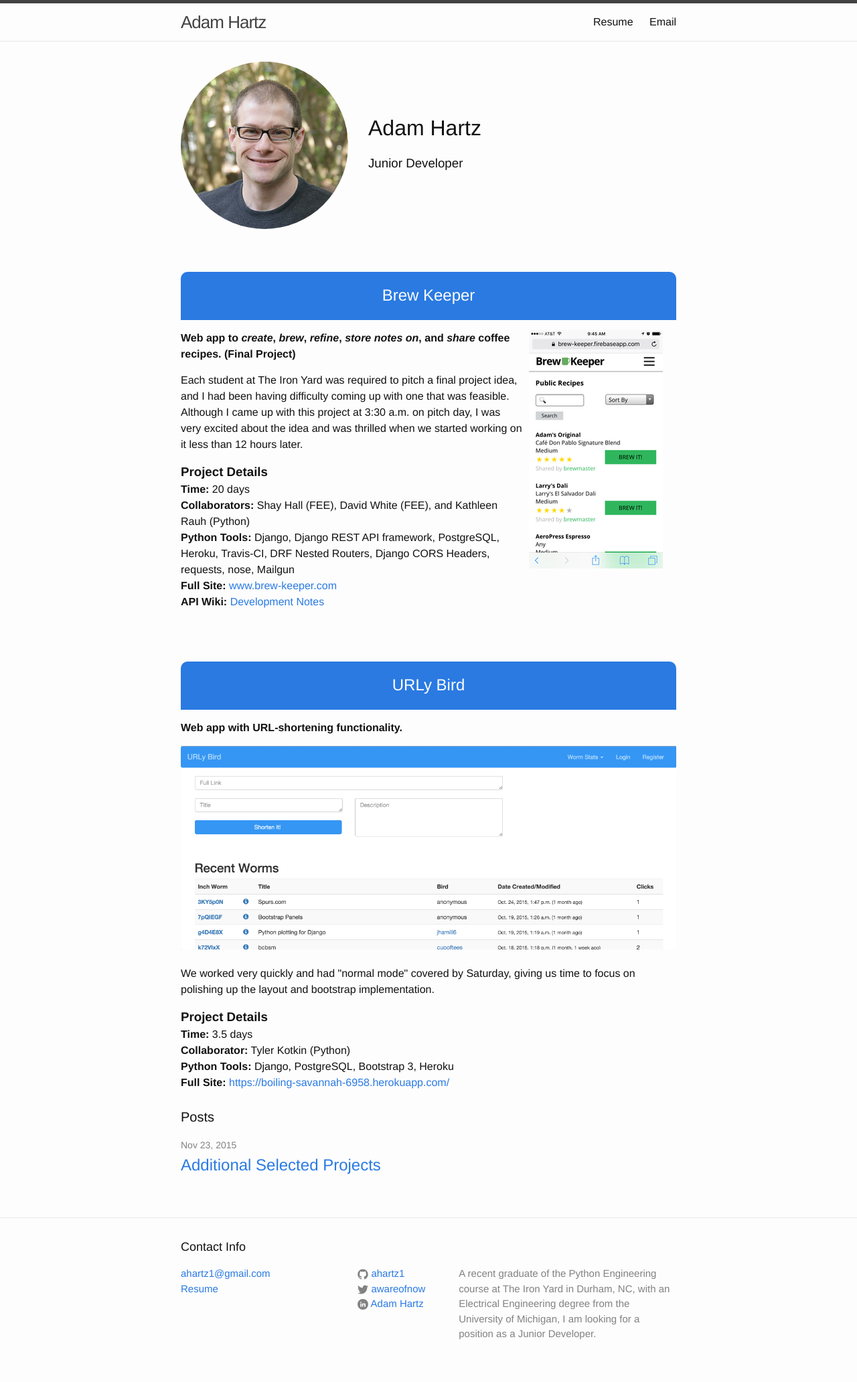
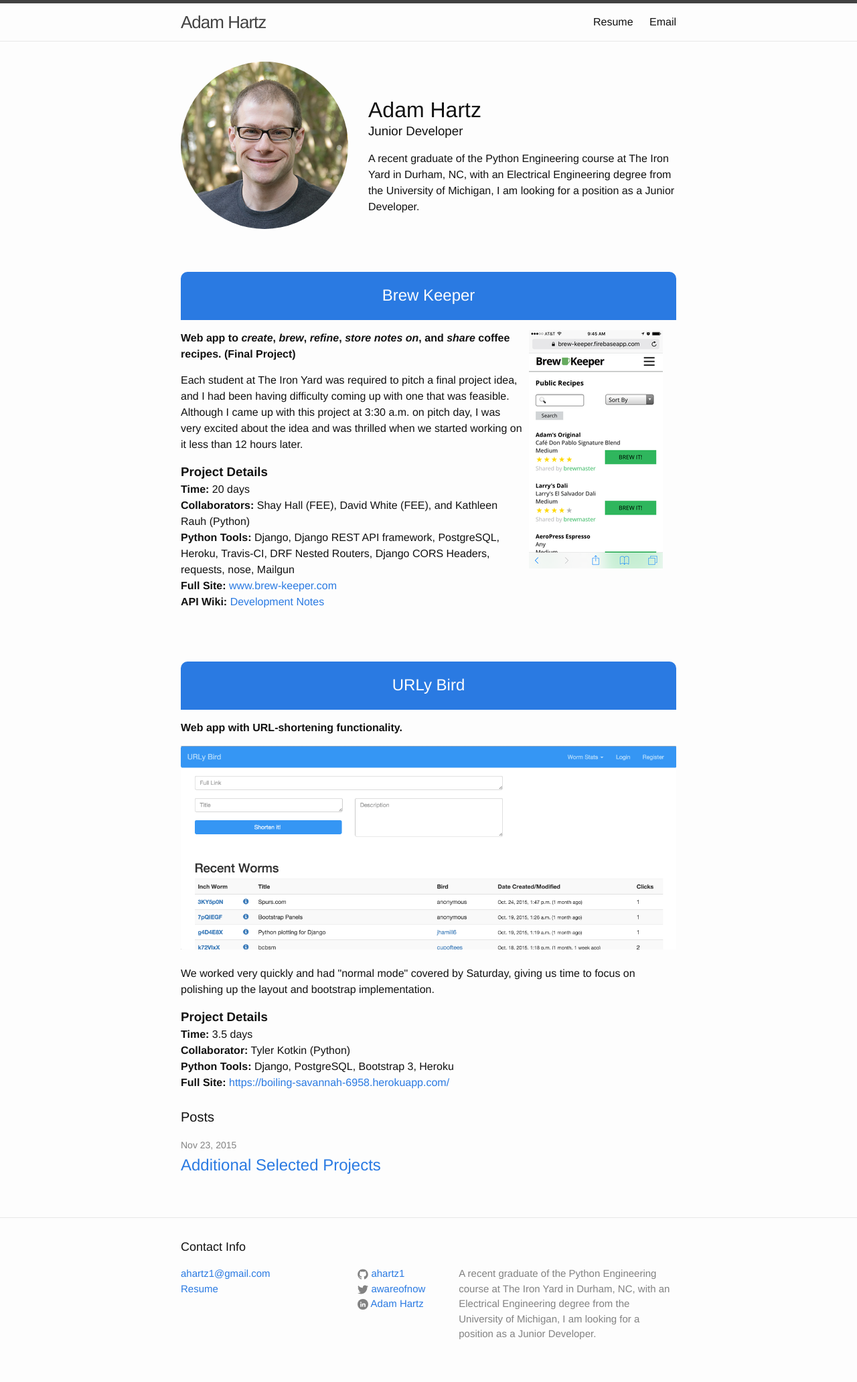
Before and after one commit to ahartz1/ahartz1.github.io, a Jekyll site: the page built from index.html, in a window 1280 px wide. Shown: the whole page at 67% size. Built offline with Jekyll 4.4.1, drawn with Linux system fonts in a browser that asks for light colours.

Commit message:
Add responsive design to photo and name/title

```diff
--- a/_includes/adam.html
+++ b/_includes/adam.html
@@ -1,23 +1,8 @@
 <div>
-  <img src="{{ site.baseurl }}/assets/adam-profile.jpg"/ class="profilepic" height="250" width="250">
+  <img src="{{ site.baseurl }}/assets/adam-profile.jpg"/ class="profilepic">
   <div class="profileintro">
-    <h1>Adam Hartz</h1>
-    <h3>Junior Developer</h3>
+    <h1 id="myname">Adam Hartz</h1>
+    <h3 id="mytitle">Junior Developer</h3>
   </div>
+  <p>A recent graduate of the Python Engineering course at The Iron Yard in Durham, NC, with an Electrical Engineering degree from the University of Michigan, I am looking for a position as a Junior Developer.</p>
 </div>
-
-
-{% comment %}
-  TODO:
-    √ Add a picture of myself
-    - Make this div have a certain height
-    - Maybe make this div have a washed-out background picture / design
-    - Give font some flair, inset by a bit
-    - Needs to be compatible with responsive design
-    - Replace Project Detail words with icons!
-      - Time: Calendar page
-      - Collaborator: Multiple-people heads
-      - Python Tools: Just tools
-      - Site: no introduction?
-      - Development-Notes: no introduction?
-{% endcomment %}
--- a/_includes/featured.html
+++ b/_includes/featured.html
@@ -1,4 +1,4 @@
-<div style="clear: both">
+<div style="myfeatured">
 
   <h2 class="invertwide"><a href="https://github.com/Brew-Keeper/brew-keeper-api">Brew Keeper</a></h2>
 
--- a/_sass/_base.scss
+++ b/_sass/_base.scss
@@ -214,15 +214,32 @@
   border-radius: 50%;
   margin-right: 30px;
   margin-bottom: 4em;
+  display: inline-block;
+  width: 250px;
+  height: 250px;
+  @media only screen and (max-width: 480px) {
+    margin-bottom: -1.6em;
+
+  }
 }
 
 .profileintro {
   clear: right;
-  padding-top: 75px;
+  margin-top: 3em;
+  display: inline-block;
+  @media only screen and (max-width: 480px) {
+    margin-bottom: -1.6em;
+  }
 }
 
-.espace {
-  margin-bottom: 3em;
+#myname {
+  margin-bottom: -0.2em;
+}
+
+#mytitle {
+  @media only screen and (max-width: 480px) {
+    margin-bottom: 2em;
+  }
 }
 
 .invertwide {
@@ -234,6 +251,7 @@
   border-top-left-radius: 10px;
   border-top-right-radius: 10px;
   margin-top: 3.2em;
+  clear: both;
   a {
       color: $background-color;
       text-decoration: none;
@@ -248,3 +266,7 @@
       }
   }
 }
+
+.myfeatured {
+  clear: both;
+}
```
